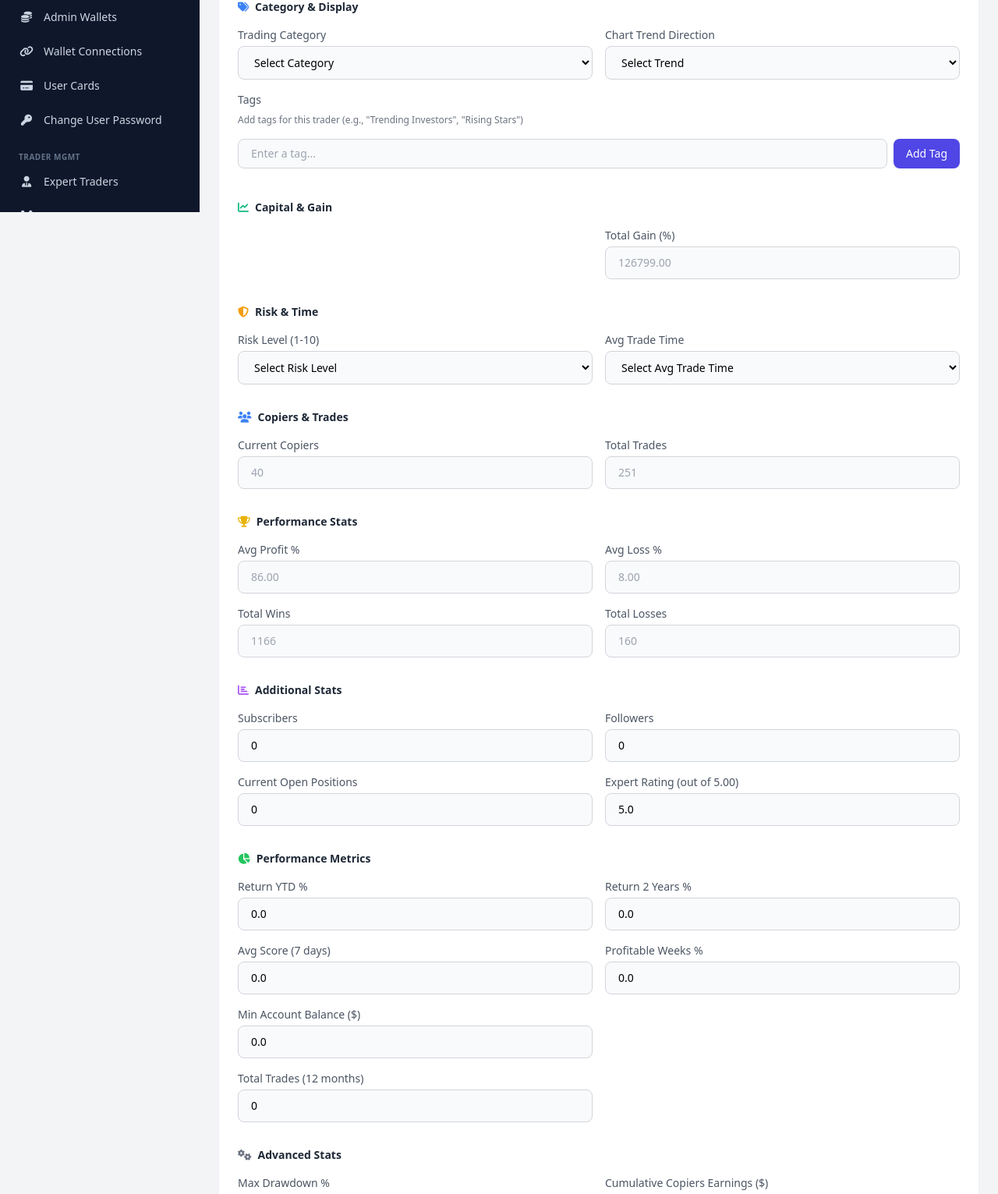
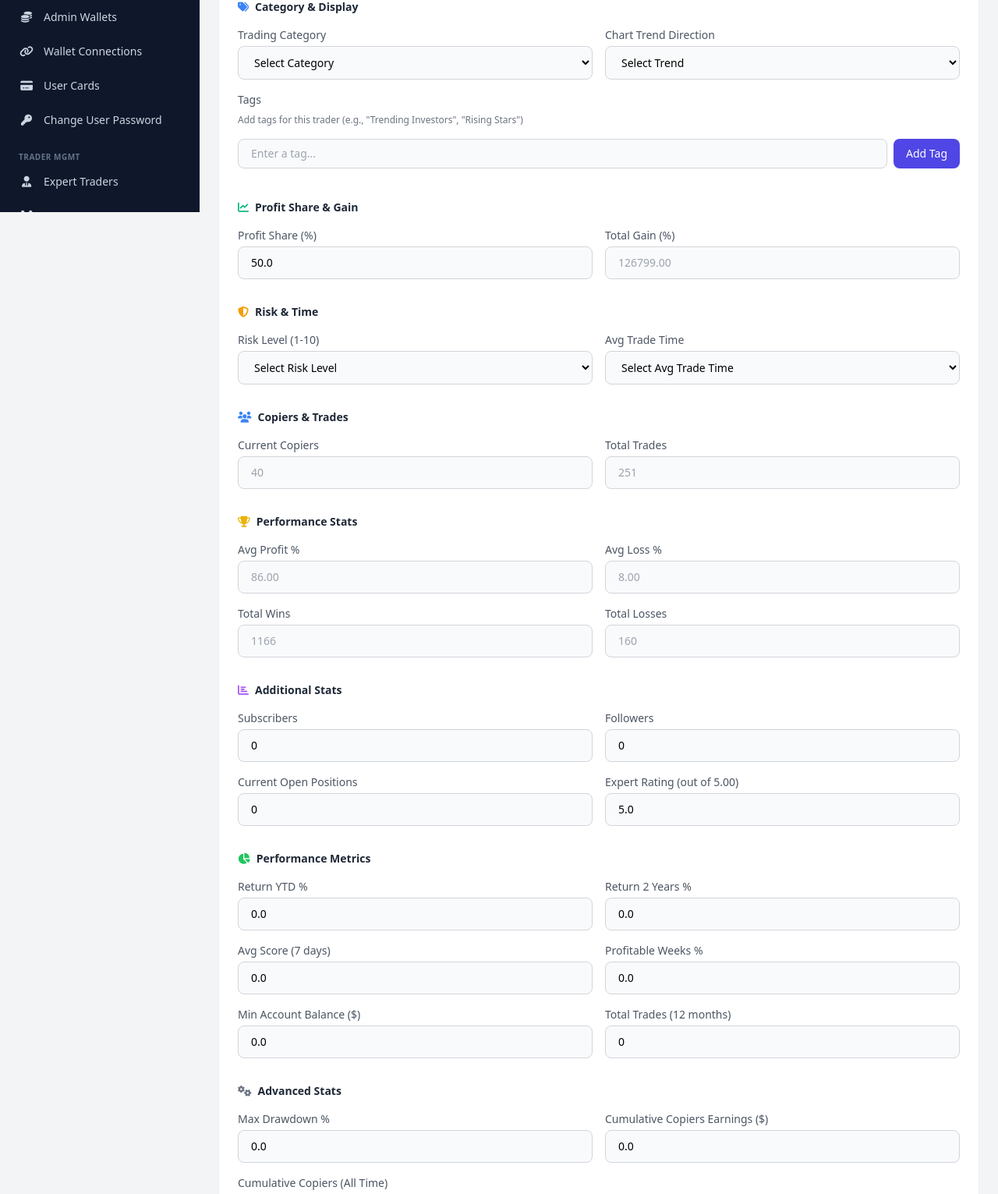
Before and after one commit to riversideroddy-jpg/kovetrade_be, a Django app: page /dashboard/traders/add/ in a window 1280 px wide. Shown: the part 528-2059 px from the top of the page at 78% size. Run offline with Django 5.2, Linux system fonts and the light colour scheme; a user stored in the database is signed in; some libraries are stand-ins or nearby versions.

Commit message:
Fix add/edit trader templates to use profit_share instead of capital/trading_days
Co-Authored-By: Claude Sonnet 4.6 <noreply@anthropic.com>

```diff
--- a/dashboard/templates/dashboard/add_trader.html
+++ b/dashboard/templates/dashboard/add_trader.html
@@ -92,13 +92,13 @@
 
             <!-- Capital & Gain -->
             <h4 class="text-sm font-semibold text-gray-800 mb-4 flex flex-wrap items-center gap-2">
-                <i class="fas fa-chart-line text-emerald-500"></i>Capital & Gain
+                <i class="fas fa-chart-line text-emerald-500"></i>Profit Share & Gain
             </h4>
             <div class="grid grid-cols-1 sm:grid-cols-2 gap-4 mb-8">
                 <div>
-                    <label class="block text-sm font-medium text-gray-600 mb-1">{{ form.capital.label }}</label>
-                    {{ form.capital }}
-                    {% if form.capital.errors %}<p class="text-xs text-red-600 mt-1">{{ form.capital.errors.0 }}</p>{% endif %}
+                    <label class="block text-sm font-medium text-gray-600 mb-1">{{ form.profit_share.label }}</label>
+                    {{ form.profit_share }}
+                    {% if form.profit_share.errors %}<p class="text-xs text-red-600 mt-1">{{ form.profit_share.errors.0 }}</p>{% endif %}
                 </div>
                 <div>
                     <label class="block text-sm font-medium text-gray-600 mb-1">{{ form.gain.label }}</label>
@@ -226,11 +226,6 @@
                     {% if form.min_account_threshold.errors %}<p class="text-xs text-red-600 mt-1">{{ form.min_account_threshold.errors.0 }}</p>{% endif %}
                 </div>
                 <div>
-                    <label class="block text-sm font-medium text-gray-600 mb-1">{{ form.trading_days.label }}</label>
-                    {{ form.trading_days }}
-                    {% if form.trading_days.errors %}<p class="text-xs text-red-600 mt-1">{{ form.trading_days.errors.0 }}</p>{% endif %}
-                </div>
-                <div>
                     <label class="block text-sm font-medium text-gray-600 mb-1">{{ form.total_trades_12m.label }}</label>
                     {{ form.total_trades_12m }}
                     {% if form.total_trades_12m.errors %}<p class="text-xs text-red-600 mt-1">{{ form.total_trades_12m.errors.0 }}</p>{% endif %}
```
Also changed, not shown: dashboard/templates/dashboard/edit_trader.html (+4 -9 lines).
